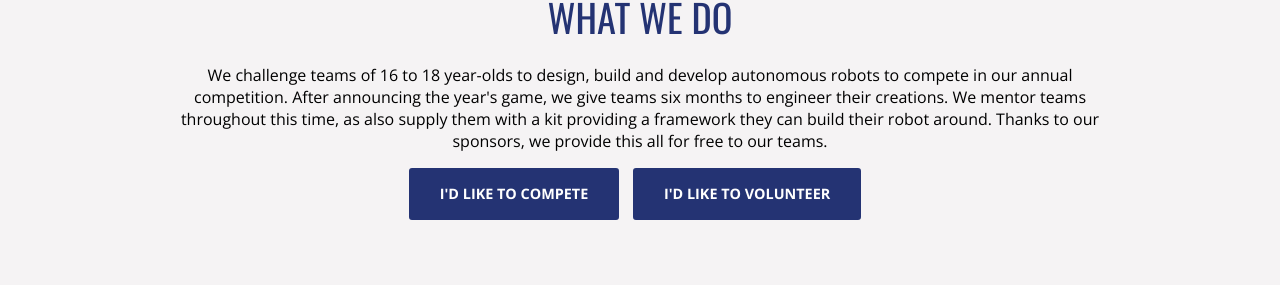
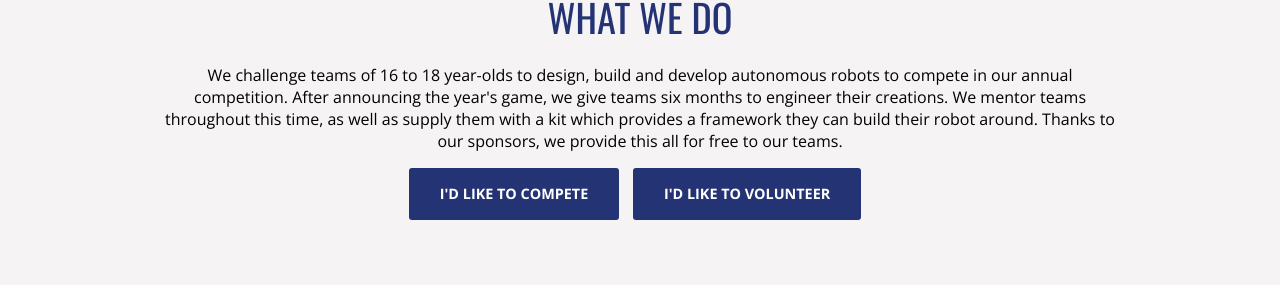
Before and after one commit to srobo/website, a Jekyll site: the page built from about.html, in a window 1280 px wide. Shown: the part 502-804 px from the top of the page. Built offline with Jekyll 4.4.1, drawn with Linux system fonts in a browser that asks for light colours; nearby versions of some CDN libraries.

Commit message:
Minor grammar adjustment to the what we do section

```diff
--- a/about.html
+++ b/about.html
@@ -20,9 +20,9 @@ permalink: /about
         We challenge teams of 16 to 18 year-olds to design, build and develop
         autonomous robots to compete in our annual competition. After announcing
         the year's game, we give teams six months to engineer their creations.
-        We mentor teams throughout this time, as also supply them with a kit
-        providing a framework they can build their robot around. Thanks to our
-        sponsors, we provide this all for free to our teams.
+        We mentor teams throughout this time, as well as supply them with a kit
+        which provides a framework they can build their robot around. Thanks to
+        our sponsors, we provide this all for free to our teams.
       </p>
       <a class="button button-primary" href="{{ "/compete" | prepend: site.baseurl }}">I'd like to compete</a>
       <a class="button button-primary" href="{{ "/volunteer" | prepend: site.baseurl }}">I'd like to volunteer</a>
```
